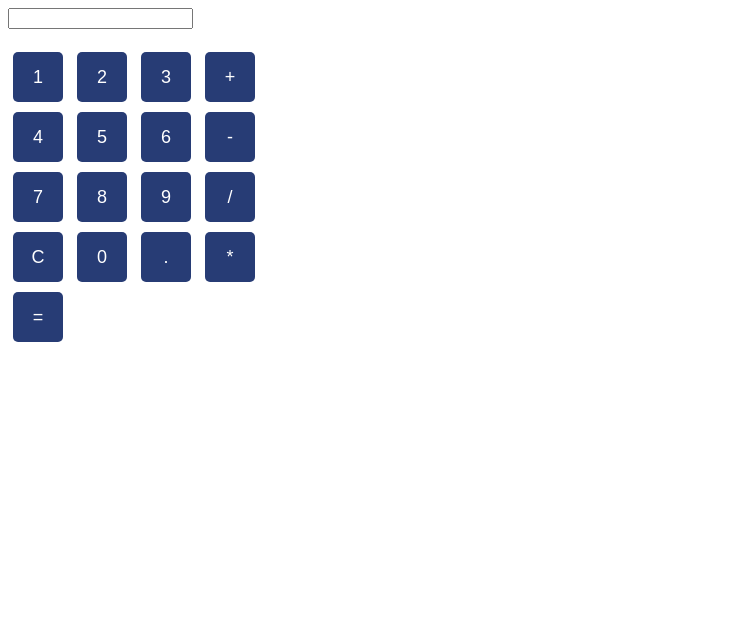
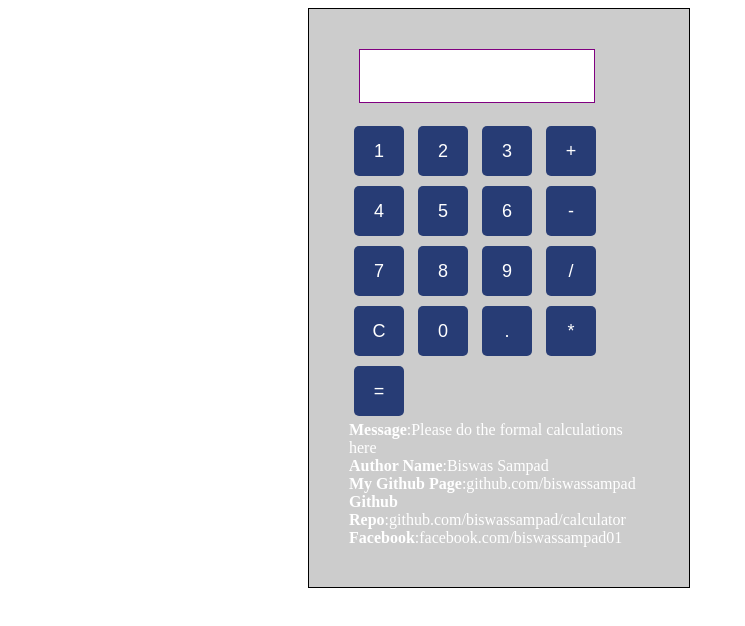
Before and after one commit to biswassampad/calculator, a plain HTML site: page index.html in a window 1280 px wide. Shown: the whole page, without its empty margins (0-745 px from the left). Drawn offline with nearby package versions, Linux system fonts and the light colour scheme.

Commit message:
Update index.html

```diff
--- a/index.html
+++ b/index.html
@@ -4,12 +4,14 @@
     <meta charset="UTF-8">
     <meta name="viewport" content="width=device-width, initial-scale=1.0">
     <meta http-equiv="X-UA-Compatible" content="ie=edge">
-    <title>Calculator with JS</title>
+    <title>Calculator with HTML & JS</title>
+	<script src="https://cdn.jsdelivr.net/npm/vue/dist/vue.js"></script>
 </head>
 <body>
+<div id="app">
     <div class="formstyle">
         <form name="forms">
-            <input type="text" name="answer">
+            <input type="text" name="answer" class="master" v-model="answer">
             <br><br>
             <input class="key_button" type="button" value="1" onclick="form.answer.value += '1'">
             <input class="key_button" type="button" value="2" onclick="form.answer.value += '2'">
@@ -31,9 +33,15 @@
             <input class="key_button" type="button" value="." onclick="form.answer.value += '.'">
             <input class="key_button" type="button" value="*" onclick="form.answer.value += '*'">
             <br>
-            <input class="key_button" id="zero" type="button" value="=" onclick="form.answer.value = eval(forms.answer.value)">
+            <input class="key_button zero" type="button" value="=" onclick="form.answer.value = eval(forms.answer.value)">
         </form>
+		<b>Message</b>:{{message}}<br>
+		<b>Author Name</b>:{{author}}<br>
+		<b>My Github Page</b>:{{link}}<br>
+		<b>Github Repo</b>:{{project}}<br>
+		<b>Facebook</b>:{{fb}}<br>
     </div>
+	</div>
     <style>
         .key_button{
             background:#273c75;
@@ -45,12 +53,36 @@
             border-radius:5px;
             margin:5px;
         }
-        #zero{
+        .zero{
             width:245 px;
         }
+		.master{
+			height:50px;
+			width:230px;
+			border:1px solid purple;
+			margin-left:10px;
+		}
+		.formstyle{
+			border:1px solid black;
+			padding:40px;
+			align-content:center;
+			width:300px !important;
+			margin-left:300px;
+			background:rgba(0,0,0,0.2);
+			color:white;
+		}
     </style>
     <script>
-
+		var app = new Vue({
+			el:'#app',
+			data:{
+				message:`Please do the formal calculations here`,
+				author:'Biswas Sampad',
+				link:'github.com/biswassampad',
+				project:'github.com/biswassampad/calculator',
+				fb:'facebook.com/biswassampad01'
+			}
+		})
     </script>
 </body>
 </html>
```
